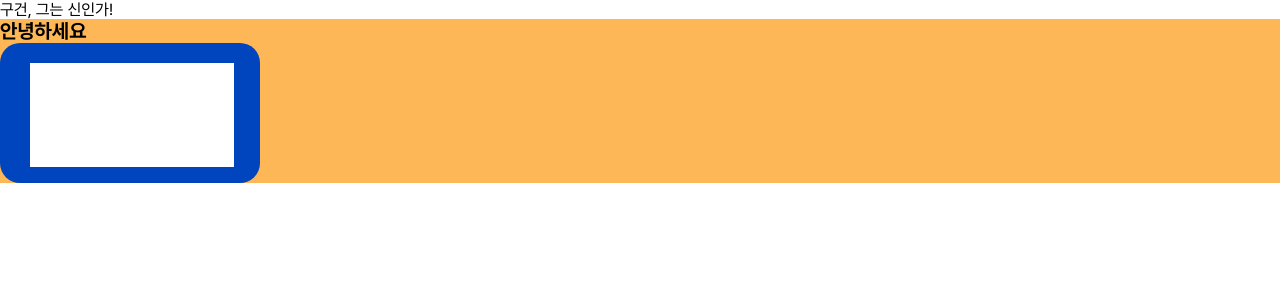
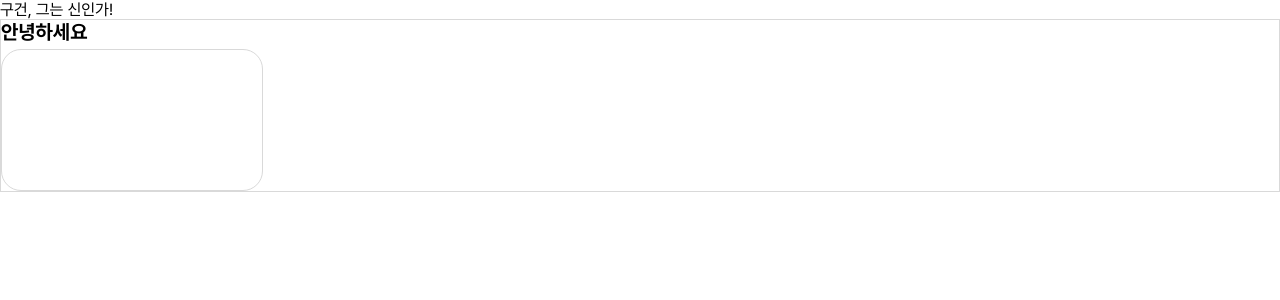
Before and after one commit to moonstal1506/show-eat, a Next.js app in the folder frontend/showeat/: page / in a window 1280 px wide. Shown: the top 300 px of the page. Built offline with nearby package versions, Linux system fonts and the light colour scheme.

Commit message:
Feat: Add textarea component
Co-authored-by: Crassula1994 <https://github.com/Crassula1994>

```diff
--- a/frontend/showeat/src/components/common/input/Textarea.tsx
+++ b/frontend/showeat/src/components/common/input/Textarea.tsx
@@ -1,3 +1,4 @@
+/* Import */
 import styled from "@emotion/styled";
 import { TextInputProps } from "@customTypes/commonProps";
 
@@ -7,27 +8,66 @@ import { TextInputProps } from "@customTypes/commonProps";
 interface TextareaProps extends TextInputProps {
     maxLength: number;
     textareaName: string;
+    focusColor: "primary" | "secondary" | "gray";
+    // eslint-disable-next-line react/require-default-props
+    fontSize?: string;
+    // eslint-disable-next-line react/require-default-props
+    labelFontSize?: string;
 }
 
+// ----------------------------------------------------------------------------------------------------
+
+/* Style */
 const TextareaContainer = styled("div")`
-    background-color: ${(props) => props.theme.colors.primary3};
+    border: 1px solid ${(props) => props.theme.colors.gray2};
 `;
 
-const TextareaWrapper = styled("div")<{ width: string; height: string | undefined }>`
+const TextareaWrapper = styled("div")<{
+    width: string;
+    height: string | undefined;
+    focusColor: "primary" | "secondary" | "gray";
+}>`
     width: ${(props) => props.width};
     height: ${(props) => props.height};
 
-    background-color: ${(props) => props.theme.colors.secondary3};
+    padding: 20px 30px;
+    margin-top: 5px;
 
-    padding: 20px 30px;
+    border: 1px solid ${(props) => props.theme.colors.gray2};
     border-radius: 20px;
+
+    &:focus-within {
+        box-shadow: 0px 0px 4px 2px
+            ${(props) =>
+                // eslint-disable-next-line no-nested-ternary
+                props.focusColor === "primary"
+                    ? props.theme.colors.primary2
+                    : props.focusColor === "secondary"
+                    ? props.theme.colors.secondary2
+                    : props.theme.colors.gray2};
+        outline: 1px solid
+            ${(props) =>
+                // eslint-disable-next-line no-nested-ternary
+                props.focusColor === "primary"
+                    ? props.theme.colors.primary3
+                    : props.focusColor === "secondary"
+                    ? props.theme.colors.secondary3
+                    : props.theme.colors.gray3};
+    }
 `;
 
-const TextareaBox = styled("textarea")<{ width: string; height: string | undefined }>`
+const TextareaBox = styled("textarea")<{
+    width: string;
+    height: string | undefined;
+    fontSize?: string;
+}>`
     width: ${(props) => props.width};
     height: ${(props) => props.height};
 
     border: none;
+    background-color: transparent;
+
+    font-size: ${(props) => (props.fontSize ? props.fontSize : "14px")};
 
     resize: none;
 
@@ -37,12 +77,25 @@ const TextareaBox = styled("textarea")<{ width: string; height: string | undefin
     }
 `;
 
-const TextareaLabelWrapper = styled("label")`
-    font-size: 20px;
+const TextareaLabelWrapper = styled("label")<{ labelFontSize?: string }>`
+    font-size: ${(props) => (props.labelFontSize ? props.labelFontSize : "20px")};
     font-weight: 700;
 `;
 
-function Textarea({ width, height, maxLength, id, textareaName, setTextValue }: TextareaProps) {
+// ----------------------------------------------------------------------------------------------------
+
+/* Textarea Button Component */
+function Textarea({
+    width,
+    height,
+    maxLength,
+    id,
+    textareaName,
+    setTextValue,
+    focusColor,
+    fontSize,
+    labelFontSize,
+}: TextareaProps) {
     const handleChangeText = (e: React.ChangeEvent<HTMLTextAreaElement>) => {
         const newValue = e.target.value;
         setTextValue(newValue);
@@ -50,8 +103,10 @@ function Textarea({ width, height, maxLength, id, textareaName, setTextValue }:
 
     return (
         <TextareaContainer>
-            <TextareaLabelWrapper>{textareaName}</TextareaLabelWrapper>
-            <TextareaWrapper width={width} height={height}>
+            <TextareaLabelWrapper labelFontSize={labelFontSize}>
+                {textareaName}
+            </TextareaLabelWrapper>
+            <TextareaWrapper width={width} height={height} focusColor={focusColor}>
                 <TextareaBox
                     id={id}
                     name={id}
@@ -59,10 +114,14 @@ function Textarea({ width, height, maxLength, id, textareaName, setTextValue }:
                     height={height}
                     maxLength={maxLength}
                     onChange={(e) => handleChangeText(e)}
+                    fontSize={fontSize}
                 />
             </TextareaWrapper>
         </TextareaContainer>
     );
 }
 
+// ----------------------------------------------------------------------------------------------------
+
+/* Export */
 export default Textarea;
```
